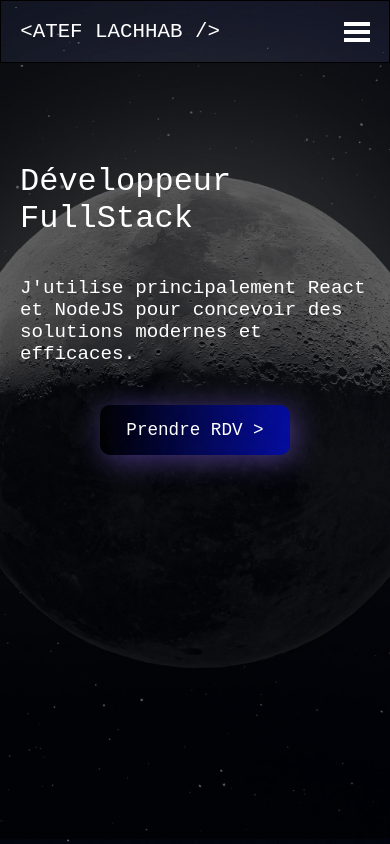
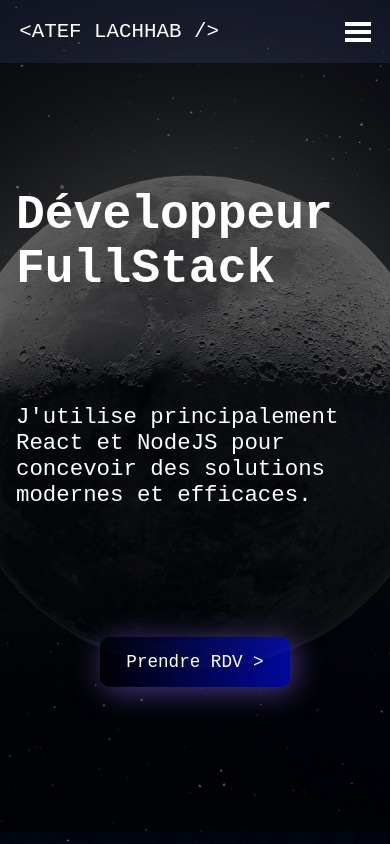
Before and after one commit to Kaazell/my-portfolio, a React (Vite) app: page / in a window 390 px wide. Shown: the top 844 px of the page. Built offline with nearby package versions, Linux system fonts and the light colour scheme; a web font is replaced by a local one.

Commit message:
feat: landing responsiveness

```diff
--- a/src/components/Header/Header.tsx
+++ b/src/components/Header/Header.tsx
@@ -20,7 +20,8 @@ export function Header() {
   }, []);
 
   return (
-    <header className={s.header}>
+    <header>
+      <div className={s.header}>
         <h1 className={s.title}>&lt;ATEF LACHHAB /&gt;</h1>
         <nav>
           <ul>
@@ -69,6 +70,7 @@ export function Header() {
           </ul>
         </nav>
         {showBurger && <Burger />}
+      </div>
     </header>
   );
 }
--- a/src/components/Header/style.module.scss
+++ b/src/components/Header/style.module.scss
@@ -1,13 +1,19 @@
 @use "../../styles/variables";
+
+header {
+    width: 100%;
+    height: 63px;
+    background-color: variables.$header;
+    display: flex;
+    justify-content: center;
+
+}
 
 .header {
     display: flex;
     justify-content: space-between;
     align-items: center;
-    border: 1px solid black;
-    width: 100%;
-    height: 63px;
-    background-color: variables.$header;
+    width: 1100px;
     padding: 0 1.2rem;
 
 }
--- a/src/pages/Home/Home.tsx
+++ b/src/pages/Home/Home.tsx
@@ -8,12 +8,14 @@ const Home: React.FC = () => {
   return (
     <>
       <div className={s.landing} id="home_section">
-        <h2>Développeur FullStack</h2>
-        <p>
-          J'utilise principalement React et NodeJS pour concevoir des solutions
-          modernes et efficaces.
-        </p>
-        <Button buttonName="Prendre RDV >" destination="#contact_form" />
+        <div className={s.landing_items}>
+          <h2>Développeur FullStack</h2>
+          <p>
+            J'utilise principalement React et NodeJS pour concevoir des
+            solutions modernes et efficaces.
+          </p>
+          <Button buttonName="Prendre RDV >" destination="#contact_form" />
+        </div>
       </div>
       <section className={s.stack} id="skills_section">
         <h3>&lt;Compétences /&gt;</h3>
--- a/src/pages/Home/style.module.scss
+++ b/src/pages/Home/style.module.scss
@@ -12,27 +12,29 @@ h3 {
 
 .landing {
     background-color: variables.$black-transparent;
-    width: 100vw;
-    height: 92vh;
-    padding: 20px;
+    height: 91vh;
+    padding: 1em;
     display: flex;
     flex-direction: column;
+    align-items: center;
     margin-bottom: 50px;
-    >*{
-        font-weight: 400;
-    };
     h2 {
-        margin: 80px 0 20px 0;
-        font-size: 2em;
+        font-size: 3em;
     }
     p {
-        margin: 20px 0;
-        font-size: 1.2rem;
+        font-size: 1.4rem;
     }
-    button {
-        margin: 80px auto 0 auto;
-        width: 14rem;
+    a {
     }
+}
+
+.landing_items {
+    height: 100%;
+    display: flex;
+    flex-direction: column;
+    justify-content: space-evenly;
+    max-width: 850px;
+
 }
 
 .stack {
@@ -78,3 +80,8 @@ h3 {
     border-radius: 10px;
     box-shadow: 0px 0px 5px rgb(255, 255, 255);
 }
+
+@media screen and (min-width: 850px) {
+    .landing_items {
+    }
+}
```
Lines whose indentation alone changed are shown as unchanged.
